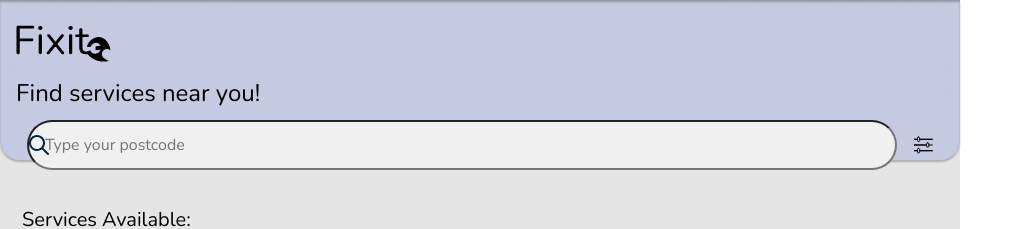
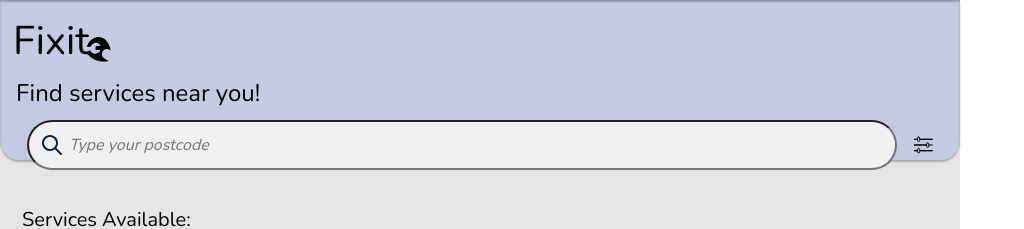
Before and after one commit to leyeto/industry-project-client, a React (Create React App) app: page / in a window 1280 px wide. Shown: the top 229 px of the page, without its empty margins (0-1024 px from the left). Built offline with nearby package versions, Linux system fonts and the light colour scheme; no server answers.

Commit message:
Style search bar

```diff
--- a/src/component/SearchBar/SearchBar.jsx
+++ b/src/component/SearchBar/SearchBar.jsx
@@ -2,6 +2,7 @@
 import { useHistory } from "react-router-dom";
 import { useState } from "react";
 import "./SearchBar.scss";
+import searchIcon from "../../assets/icons/search.svg";
 
 const SearchBar = () => {
   const [isFilterOpen, setIsFilterOpen] = useState(false);
@@ -18,6 +19,7 @@
             history.push("/fixers");
           }}
         >
+          <img src={searchIcon} alt="search" className="main__search-icon" />
           <input
             className="main__search-bar"
             type="text"
--- a/src/component/SearchBar/SearchBar.scss
+++ b/src/component/SearchBar/SearchBar.scss
@@ -13,16 +13,24 @@
     margin-right: 16px;
   }
 
+  &__search-icon {
+    position: absolute;
+    top: 15px;
+    left: 20px;
+  }
+
   &__search-bar {
     background-color: #f0f0f0;
-    background-image: url("../../assets/icons/search.svg");
+    // background-image: url("../../assets/icons/search.svg") no-repeat 3.2rem;
+    // background-image: url("../../assets/icons/search.svg");
     background-position: left;
     background-repeat: no-repeat;
     width: 100%;
     height: 50px;
     border-radius: 2rem;
-    padding: 0.4rem 1rem;
+    padding: 0.4rem 1rem 0.4rem 2.5rem;
     font: inherit;
+    font-style: italic;
   }
 
   &__filter {
```
